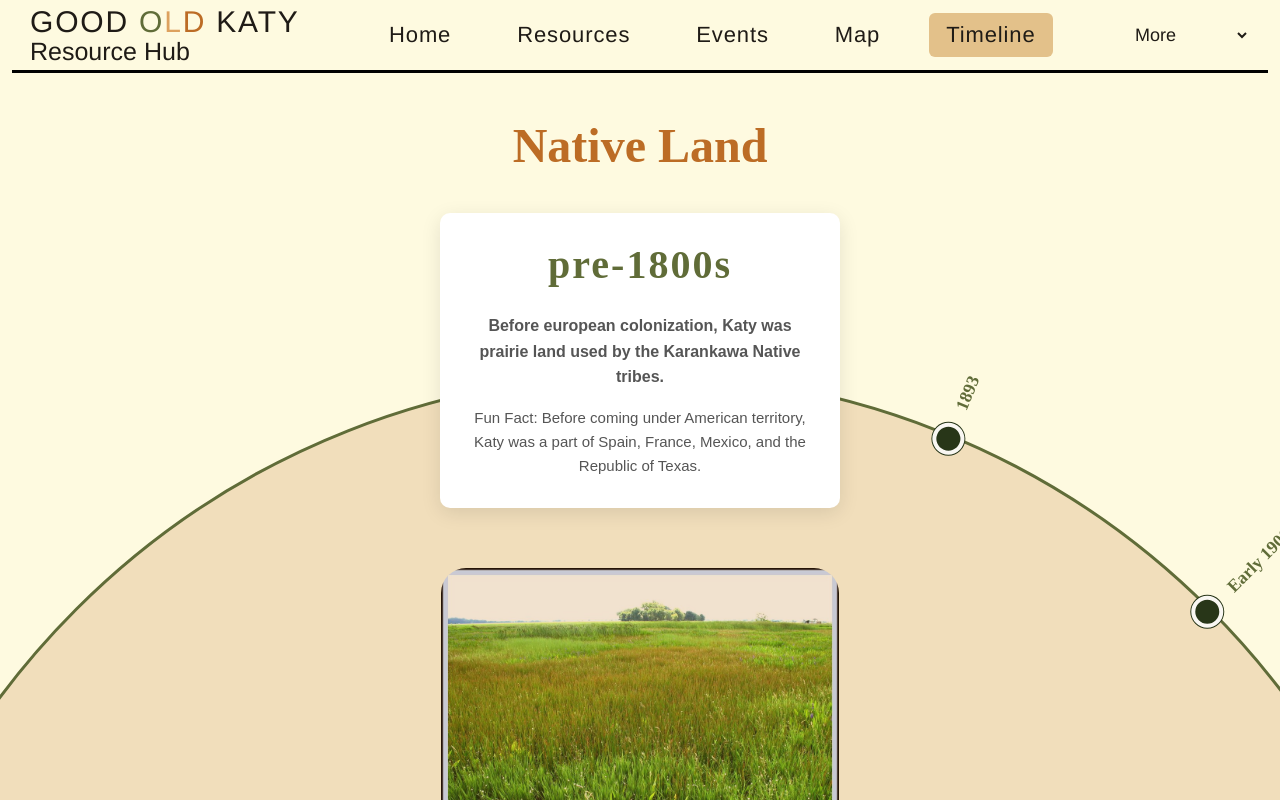
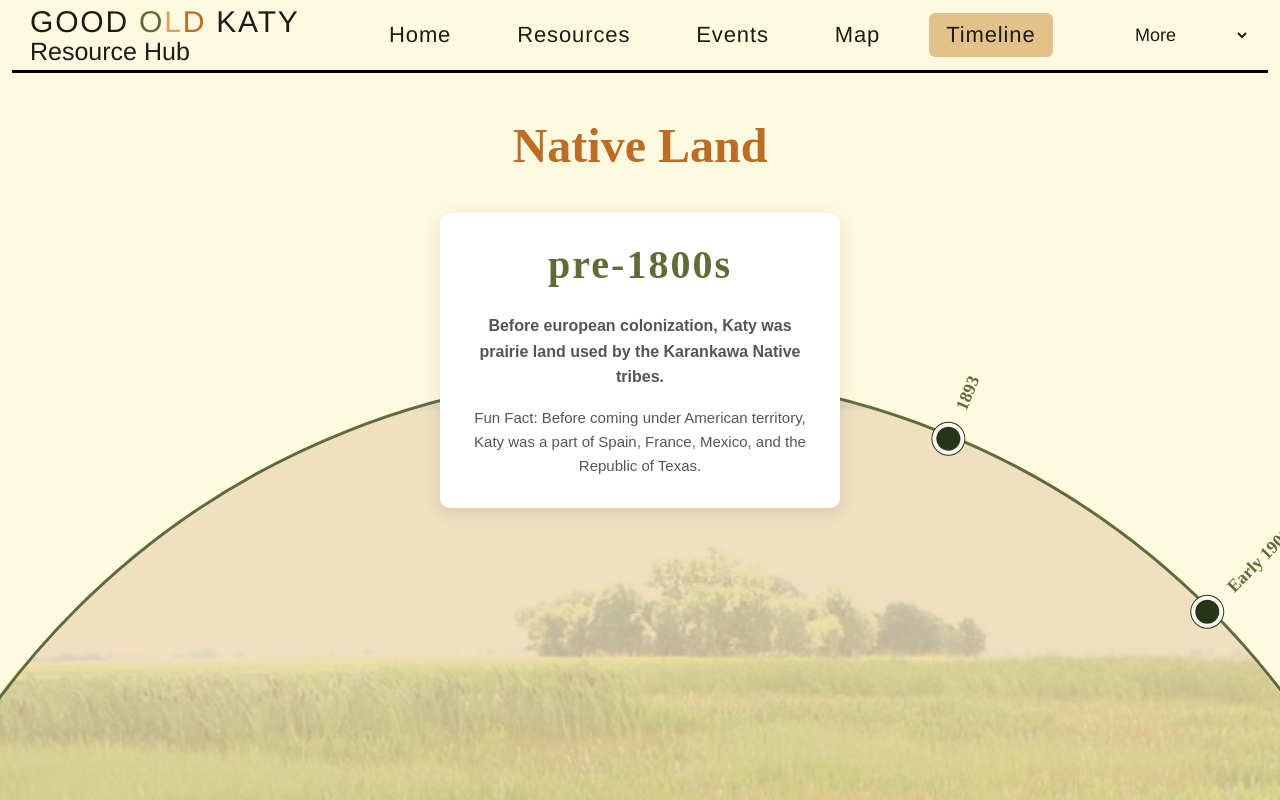
Before and after one commit to slhstsa/webpage, a React (Create React App) app: page /webpage/timeline in a window 1280 px wide. Shown: the top 800 px of the page. Built offline with nearby package versions, Linux system fonts and the light colour scheme; a web font is replaced by a local one.

Commit message:
fuck git

```diff
--- a/src/components/timeline/timeline.css
+++ b/src/components/timeline/timeline.css
@@ -53,6 +53,49 @@
   margin-top:40px;
 }
 
+.image-mask-container {
+  position: absolute;
+  width: 1600px;
+  height: 1600px;
+  top: 300px;
+  left: 50%;
+  margin-left: -800px;
+  pointer-events: none;
+  z-index: 1;
+
+  -webkit-mask-image: radial-gradient(circle at 50% 0%, black 49.5%, transparent 50%);
+  mask-image: radial-gradient(circle at 50% 0%, black 49.5%, transparent 50%);
+  -webkit-mask-size: 100% 200%;
+  mask-size: 100% 200%;
+  -webkit-mask-position: 0% 0%;
+  mask-position: 0% 0%;
+
+  overflow: hidden;
+  border-radius: 50%;
+}
+
+.masked-image {
+  position: absolute;
+  top: 0;
+  left: 0;
+  width: 100%;
+  height: 100%;
+  object-fit: cover;
+  opacity: 0.3;
+  animation: imageZoom 0.8s cubic-bezier(0.25, 1, 0.5, 1);
+}
+
+@keyframes imageZoom {
+  0% {
+    transform: scale(0.8);
+    opacity: 0;
+  }
+  100% {
+    transform: scale(1);
+    opacity: 0.3;
+  }
+}
+
 .circular-timeline {
   position: absolute;
   width: 1600px;
@@ -67,6 +110,7 @@
   margin-left: -800px;
 
   transition: transform 1s cubic-bezier(0.25, 1, 0.5, 1);
+  z-index: 2;
 }
 
 .timeline-item {
--- a/src/components/timeline/timeline.js
+++ b/src/components/timeline/timeline.js
@@ -122,6 +122,15 @@ function Timeline() {
         </div>
       </div>
 
+      <div className="image-mask-container">
+        <img
+          src={timelineData[activeIndex].image}
+          alt="TSA logo"
+          className="masked-image"
+          key={activeIndex}
+        />
+      </div>
+
       <div
         className="circular-timeline"
         style={{ transform: `rotate(${currentRotation}deg)` }}
@@ -144,15 +153,6 @@ function Timeline() {
           );
         })}
       </div>
-
-      <div className="image-box-timeline">
-      <img
-        src={timelineData[activeIndex].image}
-        alt="TSA logo"
-        className="year-image"
-      />
-      </div>
-
     </div>
   );
 }
```
